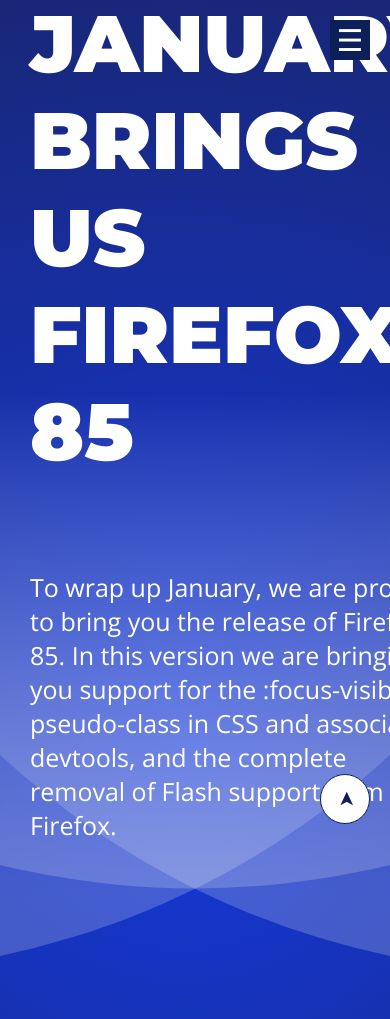
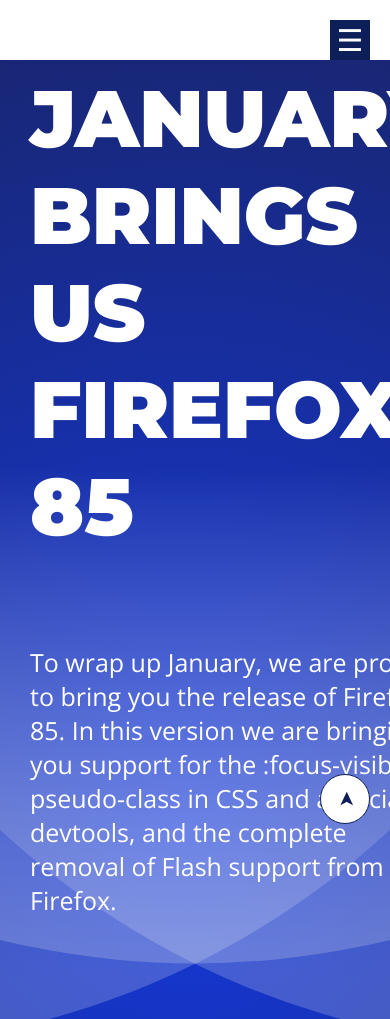
Before and after one commit to DevJavanLuiz/LandingPage, a plain HTML site: page index.html in a window 390 px wide. Shown: the top 1019 px of the page. Drawn offline with nearby package versions, Linux system fonts and the light colour scheme.

Commit message:
Update landingpage.css

```diff
--- a/assets/css/landingpage.css
+++ b/assets/css/landingpage.css
@@ -151,7 +151,8 @@ p {
 }
 
 .margin-top {
-    height: 4.5rem;
+    margin-top: -10rem;
+    height: 7rem;
 }
 
 .intro-content {
@@ -489,7 +490,7 @@ button:hover {
 }
 
 .margin-top {
-    margin-top: -8rem;
+    margin-top: -3rem;
 }
 .img-logo{
     margin-left: 3rem;
```
